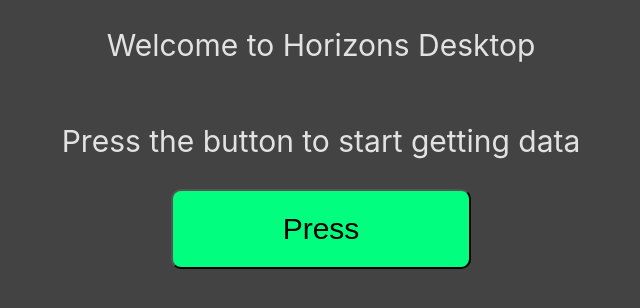
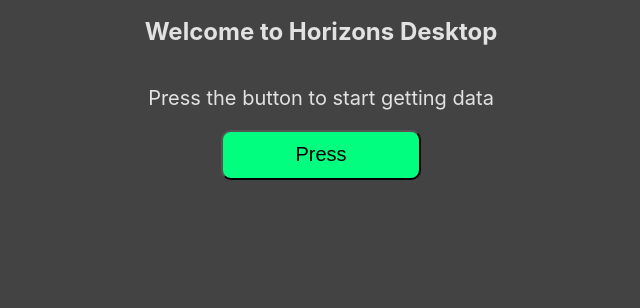
Before and after one commit to horizons-ai/horizons-desktop, an Electron app: page index.html in a window 1000 px wide. Shown: the part 196-504 px from the top of the page, without its empty margins (179-819 px from the left). Drawn offline with Linux system fonts and the light colour scheme.

Commit message:
feat(*): fix font-size

```diff
--- a/index.css
+++ b/index.css
@@ -6,16 +6,20 @@ body {
   padding: 2rem;
   background-color: #444343;
   color: #e2e2e2;
-  font-size: 30px;
+
   display: flex;
   flex-direction: column;
   align-items: center;
 }
 
+p {
+  font-size: 20px;
+}
+
 .button {
-  width: 300px;
-  height: 80px;
-  font-size: 30px;
+  width: 200px;
+  height: 50px;
+  font-size: 20px;
   background-color: #01fe7f;
   color: #000000;
   border-radius: 10px;
--- a/index.html
+++ b/index.html
@@ -15,7 +15,7 @@
   </head>
   <body>
     <img src="./img/logo_horizons.jpg"></img>
-    <p>Welcome to Horizons Desktop</p>
+    <h2>Welcome to Horizons Desktop</h2>
     <p>Press the button to start getting data</p>
     <button id="btn-udp" type="button" class="btn btn-lg button">Press</button>
 
```
